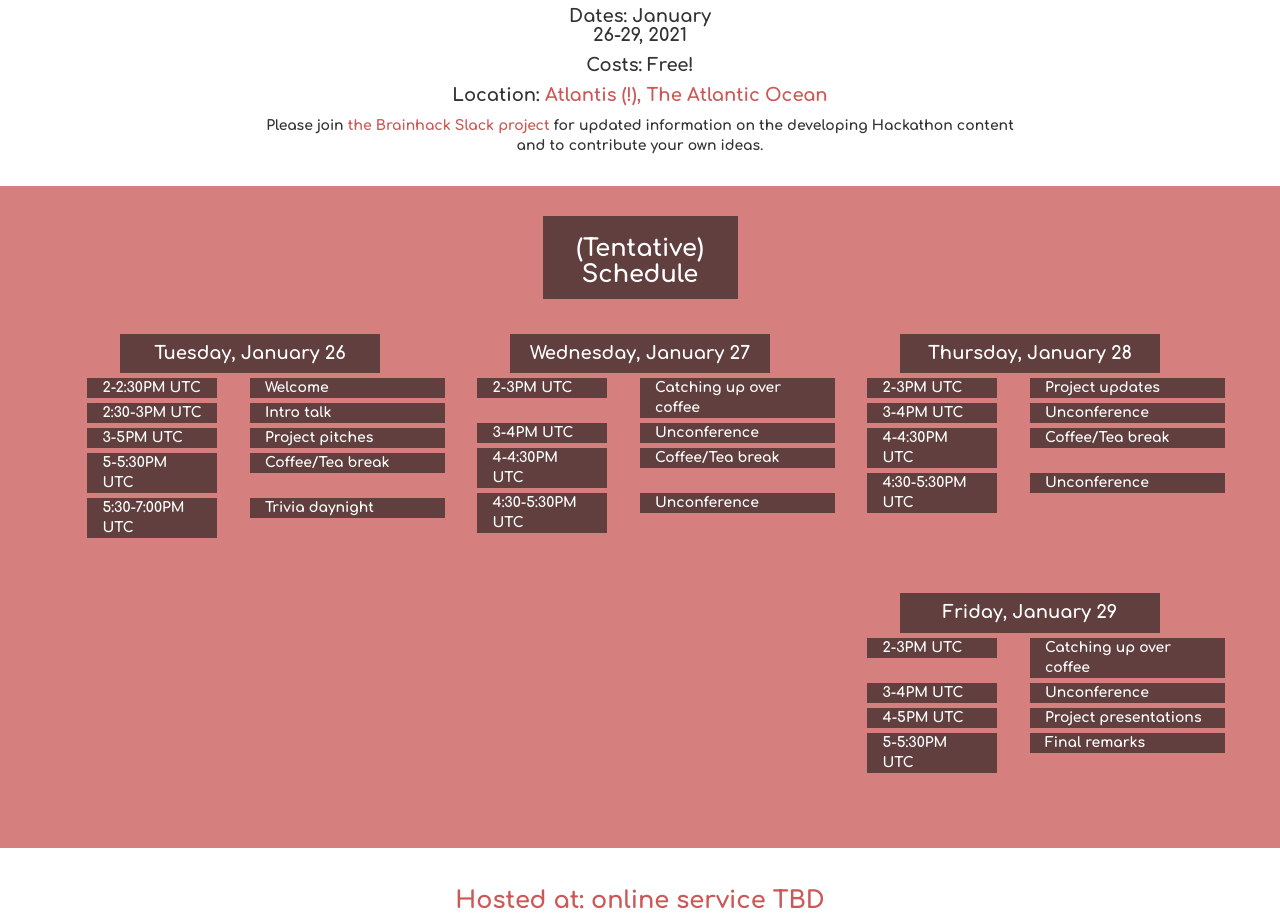
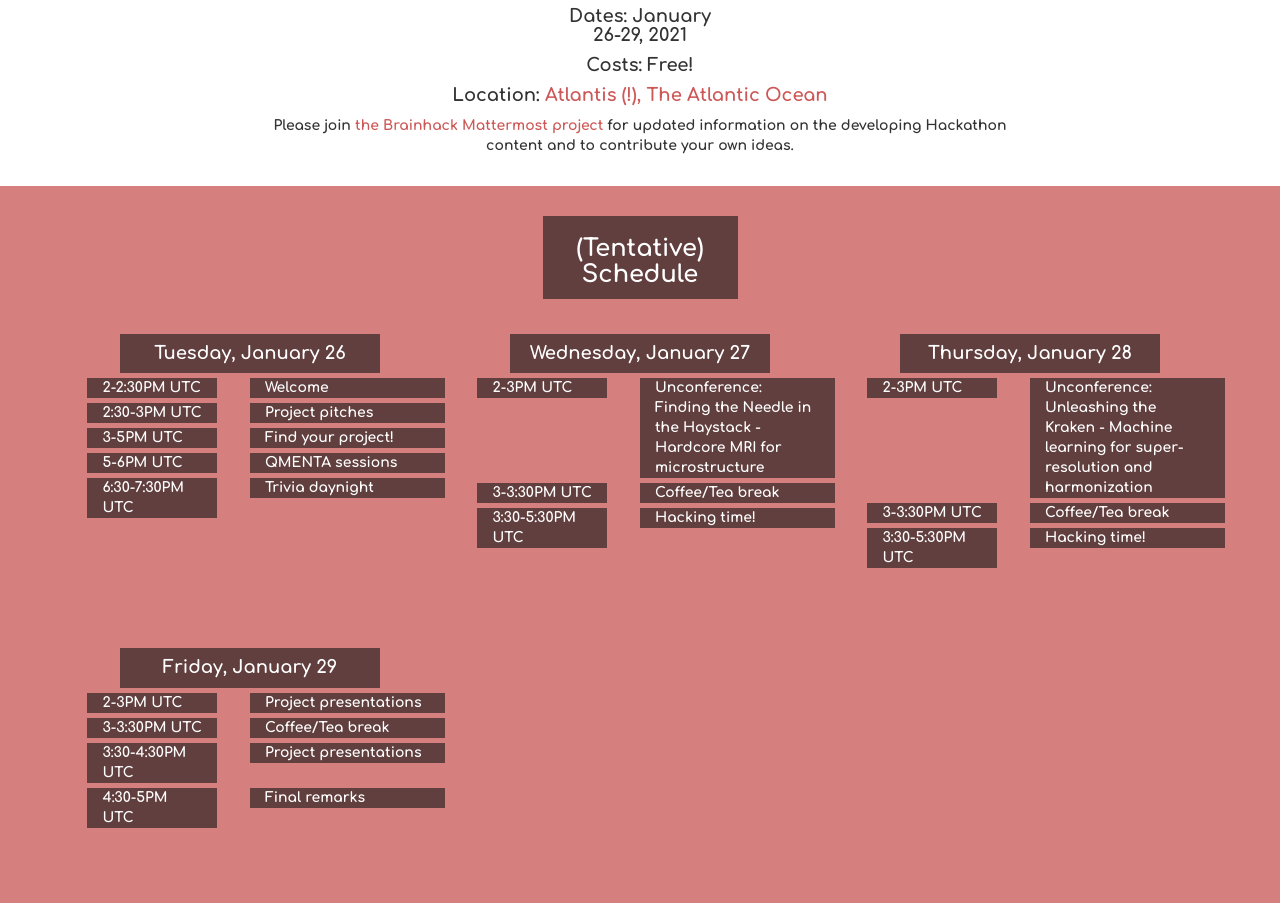
Before and after one commit to brainhack-micro2macro/brainhack-micro2macro.github.io, a plain HTML site: page index.html in a window 1280 px wide. Shown: the part 1368-2286 px from the top of the page. Drawn offline with nearby package versions, Linux system fonts and the light colour scheme.

Commit message:
Updated website with sponsor and refined schedule.

```diff
--- a/index.html
+++ b/index.html
@@ -192,7 +192,7 @@
 					<h4>Costs: Free!</h4>
 					<h4>Location: <a href="#map"> Atlantis (!), The Atlantic Ocean</a></h4>
 
-					<p>Please join <a href="https://mattermost.brainhack.org/brainhack/channels/brainhack-micro2macro-2020" target="_blank">the Brainhack Slack project</a> for updated information on the developing Hackathon content and to contribute your own ideas.</p>
+					<p>Please join <a href="https://mattermost.brainhack.org/brainhack/channels/brainhack-micro2macro-2020" target="_blank">the Brainhack Mattermost project</a> for updated information on the developing Hackathon content and to contribute your own ideas.</p>
                    </div>
 			</div>
 		</div>
@@ -229,7 +229,7 @@
 				            2:30-3PM UTC
 			            </div>
 			            <div class="col-sm-7 col-sm-offset-0 col-md-6 col-md-offset-1 col-lg-6 col-lg-offset-1 col-xs-7 text-dark">
-				            Intro talk
+				            Project pitches
 			            </div>
 				    </div>
 
@@ -238,22 +238,22 @@
 				            3-5PM UTC
 			            </div>
 			            <div class="col-sm-7 col-sm-offset-0 col-md-6 col-md-offset-1 col-lg-6 col-lg-offset-1 col-xs-7 text-dark">
-				            Project pitches
+				            Find your project!
 			            </div>
 				    </div>
 
 					<div class="row top5">
 			            <div class="col-md-4 col-md-offset-1 col-lg-4 col-lg-offset-1 col-sm-5 col-sm-offset-0 col-xs-5 text-dark">
-				            5-5:30PM UTC
+				            5-6PM UTC
 			            </div>
 			            <div class="col-sm-7 col-sm-offset-0 col-md-6 col-md-offset-1 col-lg-6 col-lg-offset-1 col-xs-7 text-dark">
-				            Coffee/Tea break
+				            QMENTA sessions
 			            </div>
 				    </div>
 
 					<div class="row top5">
 			            <div class="col-md-4 col-md-offset-1 col-lg-4 col-lg-offset-1 col-sm-5 col-sm-offset-0 col-xs-5 text-dark">
-				            5:30-7:00PM UTC
+				            6:30-7:30PM UTC
 			            </div>
 			            <div class="col-sm-7 col-sm-offset-0 col-md-6 col-md-offset-1 col-lg-6 col-lg-offset-1 col-xs-7 text-dark">
 				            Trivia daynight
@@ -280,22 +280,13 @@
 				            2-3PM UTC
 			            </div>
 			            <div class="col-sm-7 col-sm-offset-0 col-md-6 col-md-offset-1 col-lg-6 col-lg-offset-1 col-xs-7 text-dark">
-				            Catching up over coffee
+				            Unconference:<br>Finding the Needle in the                         Haystack - Hardcore MRI for microstructure
 			            </div>
 				    </div>
 
 					<div class="row top5">
 			            <div class="col-md-4 col-md-offset-1 col-lg-4 col-lg-offset-1 col-sm-5 col-sm-offset-0 col-xs-5 text-dark">
-				            3-4PM UTC
-			            </div>
-			            <div class="col-sm-7 col-sm-offset-0 col-md-6 col-md-offset-1 col-lg-6 col-lg-offset-1 col-xs-7 text-dark">
-				            Unconference
-			            </div>
-				    </div>
-
-					<div class="row top5">
-			            <div class="col-md-4 col-md-offset-1 col-lg-4 col-lg-offset-1 col-sm-5 col-sm-offset-0 col-xs-5 text-dark">
-				            4-4:30PM UTC
+				            3-3:30PM UTC
 			            </div>
 			            <div class="col-sm-7 col-sm-offset-0 col-md-6 col-md-offset-1 col-lg-6 col-lg-offset-1 col-xs-7 text-dark">
 				            Coffee/Tea break
@@ -304,10 +295,10 @@
 
 					<div class="row top5">
 			            <div class="col-md-4 col-md-offset-1 col-lg-4 col-lg-offset-1 col-sm-5 col-sm-offset-0 col-xs-5 text-dark">
-				            4:30-5:30PM UTC
+				            3:30-5:30PM UTC
 			            </div>
 			            <div class="col-sm-7 col-sm-offset-0 col-md-6 col-md-offset-1 col-lg-6 col-lg-offset-1 col-xs-7 text-dark">
-				            Unconference
+				            Hacking time!
 			            </div>
 				    </div>
 
@@ -331,22 +322,13 @@
 				            2-3PM UTC
 			            </div>
 			            <div class="col-sm-7 col-sm-offset-0 col-md-6 col-md-offset-1 col-lg-6 col-lg-offset-1 col-xs-7 text-dark">
-				            Project updates
+				            Unconference:<br>Unleashing the Kraken -                           Machine learning for super-resolution and harmonization
 			            </div>
 				    </div>
 
 					<div class="row top5">
 			            <div class="col-md-4 col-md-offset-1 col-lg-4 col-lg-offset-1 col-sm-5 col-sm-offset-0 col-xs-5 text-dark">
-				            3-4PM UTC
-			            </div>
-			            <div class="col-sm-7 col-sm-offset-0 col-md-6 col-md-offset-1 col-lg-6 col-lg-offset-1 col-xs-7 text-dark">
-				            Unconference
-			            </div>
-				    </div>
-
-					<div class="row top5">
-			            <div class="col-md-4 col-md-offset-1 col-lg-4 col-lg-offset-1 col-sm-5 col-sm-offset-0 col-xs-5 text-dark">
-				            4-4:30PM UTC
+				            3-3:30PM UTC
 			            </div>
 			            <div class="col-sm-7 col-sm-offset-0 col-md-6 col-md-offset-1 col-lg-6 col-lg-offset-1 col-xs-7 text-dark">
 				            Coffee/Tea break
@@ -355,10 +337,10 @@
 
 					<div class="row top5">
 			            <div class="col-md-4 col-md-offset-1 col-lg-4 col-lg-offset-1 col-sm-5 col-sm-offset-0 col-xs-5 text-dark">
-				            4:30-5:30PM UTC
+				            3:30-5:30PM UTC
 			            </div>
 			            <div class="col-sm-7 col-sm-offset-0 col-md-6 col-md-offset-1 col-lg-6 col-lg-offset-1 col-xs-7 text-dark">
-				            Unconference
+				            Hacking time!
 			            </div>
 				    </div>
 
@@ -382,22 +364,22 @@
 				            2-3PM UTC
 			            </div>
 			            <div class="col-sm-7 col-sm-offset-0 col-md-6 col-md-offset-1 col-lg-6 col-lg-offset-1 col-xs-7 text-dark">
-				            Catching up over coffee
+				            Project presentations
 			            </div>
 				    </div>
 
 					<div class="row top5">
 			            <div class="col-md-4 col-md-offset-1 col-lg-4 col-lg-offset-1 col-sm-5 col-sm-offset-0 col-xs-5 text-dark">
-				            3-4PM UTC
+				            3-3:30PM UTC
 			            </div>
 			            <div class="col-sm-7 col-sm-offset-0 col-md-6 col-md-offset-1 col-lg-6 col-lg-offset-1 col-xs-7 text-dark">
-				            Unconference
+				            Coffee/Tea break
 			            </div>
 				    </div>
 
 					<div class="row top5">
 			            <div class="col-md-4 col-md-offset-1 col-lg-4 col-lg-offset-1 col-sm-5 col-sm-offset-0 col-xs-5 text-dark">
-				            4-5PM UTC
+				            3:30-4:30PM UTC
 			            </div>
 			            <div class="col-sm-7 col-sm-offset-0 col-md-6 col-md-offset-1 col-lg-6 col-lg-offset-1 col-xs-7 text-dark">
 				            Project presentations
@@ -406,7 +388,7 @@
 
 					<div class="row top5">
 			            <div class="col-md-4 col-md-offset-1 col-lg-4 col-lg-offset-1 col-sm-5 col-sm-offset-0 col-xs-5 text-dark">
-				            5-5:30PM UTC
+				            4:30-5PM UTC
 			            </div>
 			            <div class="col-sm-7 col-sm-offset-0 col-md-6 col-md-offset-1 col-lg-6 col-lg-offset-1 col-xs-7 text-dark">
 				            Final remarks
@@ -454,23 +436,23 @@
         <div class="container-fluid">
             <div class="row no-gutter">
 				<div class="col-lg-12 text-center">
-				    <br><h3 class="text-color-blue"><strong>Want to sponsor Brainhack Micro2Macro 2021? <a href="mailto:brainhack.micro2macro@gmail.com">Get in touch!</a></strong></h3><br><br>
+				    <br><h3 class="text-color-blue"><strong>The Brainhack Micro2Macro 2021 is generously sponsored By:</strong></h3><br><br>
 			    </div>
-			</div> <!--
+			</div>
 
 		  <div class="row no-gutter top30">
 
 			    <div class="col-lg-10 col-lg-offset-1" >
 
                     <div class="col-lg-6 col-lg-offset-0 col-md-6 col-md-offset-0 col-sm-10 col-sm-offset-1 col-xs-10 col-xs-offset-1">
-                        <a href="https://intelligentimaging.ucsf.edu/" target="_blank"><img src="https://intelligentimaging.ucsf.edu/sites/g/files/tkssra2316/f/ci2-radiology-dept-logo2.png" class="img-responsive" alt="Center for Intelligent Imaging (CI2)" id="Center_for_Intelligent_Imaging_(CI2)"></a>
+                        <a href="https://www.qmenta.com" target="_blank"><img src="QMENTA-logo.svg" class="img-responsive" alt="QMENTA" id="QMENTA"></a>
                     </div>
 
 
                   </div>
 
 			</div>
- -->
+
 
 			<br><br>
         </div>
@@ -495,6 +477,8 @@
                         <li><h4>Sila Genc, Cardiff University</h4></li>
 
                         <li><h4>Marco Palombo, University College London</h4></li>
+
+                        <li><h4>Viljami Sairanen, University of Verona</h4></li>
 
                         <li><h4>Simona Schiavi, University of Verona</h4></li>
 
```
Also changed, not shown: QMENTA-logo.svg (added).
